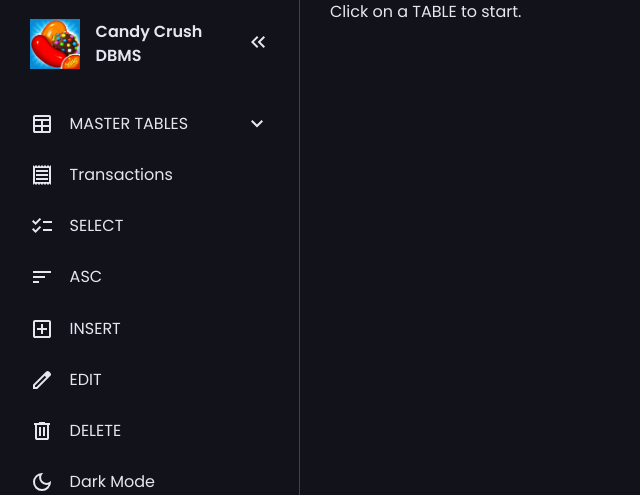
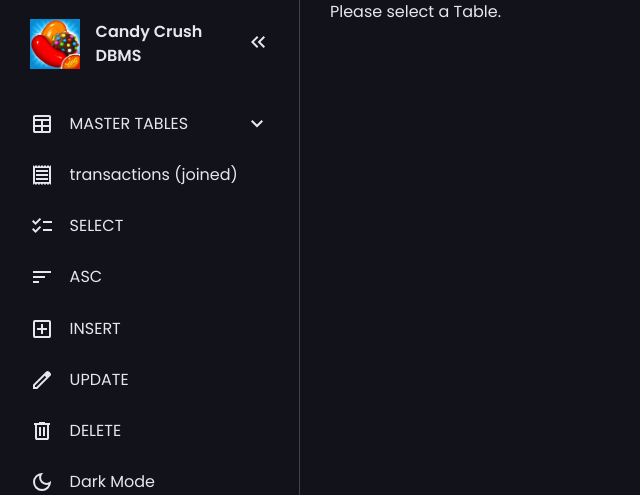
Before and after one commit to codeaeryl/tb-dbd, a PHP site: page / in a window 1280 px wide. Shown: the top 495 px of the page, without its empty margins (0-640 px from the left). Run offline with PHP 8.4, Linux system fonts and the light colour scheme.

Commit message:
final polish

```diff
--- a/delete_row.php
+++ b/delete_row.php
@@ -1,4 +1,5 @@
 <?php
+// DELETE BACK END
 if ($_SERVER['REQUEST_METHOD'] === 'POST' && isset($_POST['table'], $_POST['pk_value'])) {
     $table = preg_replace('/[^a-zA-Z0-9_]/', '', $_POST['table']);
     $pk_value = $_POST['pk_value'];
--- a/get_columns.php
+++ b/get_columns.php
@@ -1,4 +1,5 @@
 <?php
+// SELECT FRONT END
 if ($_SERVER['REQUEST_METHOD'] === 'POST' && isset($_POST['table'])) {
     $table = preg_replace('/[^a-zA-Z0-9_]/', '', $_POST['table']);
 
--- a/get_edit_form.php
+++ b/get_edit_form.php
@@ -1,4 +1,5 @@
 <?php
+// UPDATE FRONT END
 if ($_SERVER['REQUEST_METHOD'] === 'POST' && isset($_POST['table'])) {
     $table = preg_replace('/[^a-zA-Z0-9_]/', '', $_POST['table']);
 
--- a/get_insert_form.php
+++ b/get_insert_form.php
@@ -1,4 +1,5 @@
 <?php
+// INSERT FRONT END
 if ($_SERVER['REQUEST_METHOD'] === 'POST' && isset($_POST['table'])) {
     $table = preg_replace('/[^a-zA-Z0-9_]/', '', $_POST['table']);
 
--- a/get_table_pks.php
+++ b/get_table_pks.php
@@ -1,4 +1,5 @@
 <?php
+// GET PKs for DELETE's DROPDOWN
 ini_set('display_errors', 1);
 error_reporting(E_ALL);
 
--- a/index.php
+++ b/index.php
@@ -17,8 +17,11 @@
     <meta charset="UTF-8">
     <meta name="viewport" content="width=device-width, initial-scale=1.0">
     <title>template</title>
+    <!-- IMPORT style.css -->
     <link rel="stylesheet" href="style.css" type="text/css">
+    <!-- IMPORT index.js NAVBAR, MODE TOGGLE RELATED -->
     <script type="text/javascript" src="index.js" defer></script>
+    <!-- IMPORT Jquery -->
     <script src="https://ajax.googleapis.com/ajax/libs/jquery/3.7.1/jquery.min.js"></script>
 </head>
 <body>
@@ -36,6 +39,7 @@
                     <svg xmlns="http://www.w3.org/2000/svg" height="24px" viewBox="0 -960 960 960" width="24px" fill="#e3e3e3"><path d="M440-240 200-480l240-240 56 56-183 184 183 184-56 56Zm264 0L464-480l240-240 56 56-183 184 183 184-56 56Z"/></svg>
                 </button>
             </li>
+             <!-- TABLES btn -->
             <li>
                 <button onclick=toggleSubMenu(this) class="dropdown-btn" id="master">
                     <svg xmlns="http://www.w3.org/2000/svg" height="24px" viewBox="0 -960 960 960" width="24px" fill="#e3e3e3"><path d="M200-120q-33 0-56.5-23.5T120-200v-560q0-33 23.5-56.5T200-840h560q33 0 56.5 23.5T840-760v560q0 33-23.5 56.5T760-120H200Zm240-240H200v160h240v-160Zm80 0v160h240v-160H520Zm-80-80v-160H200v160h240Zm80 0h240v-160H520v160ZM200-680h560v-80H200v80Z"/></svg>
@@ -57,36 +61,42 @@
                     </div>
                 </ul>
             </li>
+             <!-- Joined transaction btn -->
             <li>
                 <a href="#" class="table-link" data-table="Transactions">
                     <svg xmlns="http://www.w3.org/2000/svg" height="24px" viewBox="0 -960 960 960" width="24px" fill="#e3e3e3"><path d="M120-80v-800l60 60 60-60 60 60 60-60 60 60 60-60 60 60 60-60 60 60 60-60 60 60 60-60v800l-60-60-60 60-60-60-60 60-60-60-60 60-60-60-60 60-60-60-60 60-60-60-60 60Zm120-200h480v-80H240v80Zm0-160h480v-80H240v80Zm0-160h480v-80H240v80Zm-40 404h560v-568H200v568Zm0-568v568-568Z"/></svg>
-                    <span>Transactions</span>
+                    <span>transactions (joined)</span>
                 </a>
             </li>
+            <!-- SELECT btn -->
             <li>
                 <button id="toggle-select-form">
                     <svg xmlns="http://www.w3.org/2000/svg" height="24px" viewBox="0 -960 960 960" width="24px" fill="#e3e3e3"><path d="M222-200 80-342l56-56 85 85 170-170 56 57-225 226Zm0-320L80-662l56-56 85 85 170-170 56 57-225 226Zm298 240v-80h360v80H520Zm0-320v-80h360v80H520Z"/></svg>
                     <span>SELECT</span>
                 </button>
             </li>
+            <!-- ORDER BY btn -->
             <li>
                 <button id="toggle-order-btn">
                     <svg xmlns="http://www.w3.org/2000/svg" height="24px" viewBox="0 -960 960 960" width="24px" fill="#e3e3e3"><path d="M120-240v-80h240v80H120Zm0-200v-80h480v80H120Zm0-200v-80h720v80H120Z"/></svg>
                     <span>ASC</span>
                 </button>
             </li>
+            <!-- INSERT INTO btn -->
             <li>
                 <button id="toggle-insert-form">
                     <svg xmlns="http://www.w3.org/2000/svg" height="24px" viewBox="0 -960 960 960" width="24px" fill="#e3e3e3"><path d="M440-280h80v-160h160v-80H520v-160h-80v160H280v80h160v160ZM200-120q-33 0-56.5-23.5T120-200v-560q0-33 23.5-56.5T200-840h560q33 0 56.5 23.5T840-760v560q0 33-23.5 56.5T760-120H200Zm0-80h560v-560H200v560Zm0-560v560-560Z"/></svg>
                     <span>INSERT</span>
                 </button>
             </li>
+             <!-- UPDATE btn -->
             <li>
                 <button id="toggle-edit-form">
                     <svg xmlns="http://www.w3.org/2000/svg" height="24px" viewBox="0 -960 960 960" width="24px" fill="#e3e3e3"><path d="M200-200h57l391-391-57-57-391 391v57Zm-80 80v-170l528-527q12-11 26.5-17t30.5-6q16 0 31 6t26 18l55 56q12 11 17.5 26t5.5 30q0 16-5.5 30.5T817-647L290-120H120Zm640-584-56-56 56 56Zm-141 85-28-29 57 57-29-28Z"/></svg>
-                    <span>EDIT</span>
+                    <span>UPDATE</span>
                 </button>
             </li>
+             <!-- DELETE btn -->
             <li>
                 <button id="toggle-delete-form">
                     <svg xmlns="http://www.w3.org/2000/svg" height="24px" viewBox="0 -960 960 960" width="24px" fill="#e3e3e3"><path d="M280-120q-33 0-56.5-23.5T200-200v-520h-40v-80h200v-40h240v40h200v80h-40v520q0 33-23.5 56.5T680-120H280Zm400-600H280v520h400v-520ZM360-280h80v-360h-80v360Zm160 0h80v-360h-80v360ZM280-720v520-520Z"/></svg>
@@ -94,7 +104,7 @@
                 </button>
 
             </li>
-            <!--Toggle Mode-->
+            <!--Toggle DARK/LIGHT Mode-->
             <li>
                 <button onclick=toggleMode() id="toggle-mode-btn">
                     <svg xmlns="http://www.w3.org/2000/svg" height="24px" viewBox="0 -960 960 960" width="24px" fill="#e3e3e3"><path id="mode-path" d="M480-120q-150 0-255-105T120-480q0-150 105-255t255-105q14 0 27.5 1t26.5 3q-41 29-65.5 75.5T444-660q0 90 63 153t153 63q55 0 101-24.5t75-65.5q2 13 3 26.5t1 27.5q0 150-105 255T480-120Zm0-80q88 0 158-48.5T740-375q-20 5-40 8t-40 3q-123 0-209.5-86.5T364-660q0-20 3-40t8-40q-78 32-126.5 102T200-480q0 116 82 198t198 82Zm-10-270Z"/></svg>
@@ -105,8 +115,9 @@
     </nav>
     <main style="position: relative;">
         <div id="container">
-            Click on a TABLE to start.
+            Please select a Table.
         </div>
+        <!-- FUCTION forms -->
         <div id="select-form-container" class="form-container" style="display : none;"></div>
         <div id="insert-form-container" class="form-container" style="display: none;"></div>
         <div id="edit-form-container" class="form-container" style="display: none;"></div>
@@ -121,6 +132,7 @@
             </form>
         </div>
     </main>
+    <!-- main Jquery SCRIPT DATABASE RELATED-->
     <script>
 let currentTable = '';
 $(document).ready(function() {
@@ -128,11 +140,11 @@
         e.preventDefault();
         currentTable = $(this).data('table');
         closeAllSubMenus()
-        // Load and display table
         $.post('load_table.php', { table: currentTable }, function (response) {
             $('#container').html(response);
         });
-         $('#toggle-select-form').html(`
+        // Update side btns
+        $('#toggle-select-form').html(`
         <svg xmlns="http://www.w3.org/2000/svg" height="24px" viewBox="0 -960 960 960" width="24px" fill="#e3e3e3"><path d="M222-200 80-342l56-56 85 85 170-170 56 57-225 226Zm0-320L80-662l56-56 85 85 170-170 56 57-225 226Zm298 240v-80h360v80H520Zm0-320v-80h360v80H520Z"/></svg>
         <span>SELECT ${currentTable}</span>
         `);
@@ -140,22 +152,26 @@
         <svg xmlns="http://www.w3.org/2000/svg" height="24px" viewBox="0 -960 960 960" width="24px" fill="#e3e3e3"><path d="M440-280h80v-160h160v-80H520v-160h-80v160H280v80h160v160ZM200-120q-33 0-56.5-23.5T120-200v-560q0-33 23.5-56.5T200-840h560q33 0 56.5 23.5T840-760v560q0 33-23.5 56.5T760-120H200Zm0-80h560v-560H200v560Zm0-560v560-560Z"/></svg>
         <span>INSERT ${currentTable}</span>
         `);
-         // Show Edit button
         $('#toggle-edit-form').html(`
         <svg xmlns="http://www.w3.org/2000/svg" height="24px" viewBox="0 -960 960 960" width="24px" fill="#e3e3e3"><path d="M200-200h57l391-391-57-57-391 391v57Zm-80 80v-170l528-527q12-11 26.5-17t30.5-6q16 0 31 6t26 18l55 56q12 11 17.5 26t5.5 30q0 16-5.5 30.5T817-647L290-120H120Zm640-584-56-56 56 56Zm-141 85-28-29 57 57-29-28Z"/></svg>
         <span>EDIT ${currentTable}</span>
         `);
-        // Load insert form
+        $('#toggle-delete-form').html(`
+        <svg xmlns="http://www.w3.org/2000/svg" height="24px" viewBox="0 -960 960 960" width="24px" fill="#e3e3e3"><path d="M280-120q-33 0-56.5-23.5T200-200v-520h-40v-80h200v-40h240v40h200v80h-40v520q0 33-23.5 56.5T680-120H280Zm400-600H280v520h400v-520ZM360-280h80v-360h-80v360Zm160 0h80v-360h-80v360ZM280-720v520-520Z"/></svg>
+        <span>DELETE ${currentTable}</span>
+        `);
+        //Refresh forms
         $.post('get_insert_form.php', { table: currentTable }, function (response) {
             $('#insert-form-container').html(response);
         });
-        // Load Edit form
         $.post('get_edit_form.php', { table: currentTable }, function (response) {
             $('#edit-form-container').html(response).hide();
         });
     });
+
+    // Form visibility
     function toggleForm(formIdToShow) {
-        $('.form-container').not(`#${formIdToShow}`).slideUp(); // Hide others
+        $('.form-container').not(`#${formIdToShow}`).slideUp();
 
         const target = $(`#${formIdToShow}`);
         target.slideToggle(); // Toggle selected form
@@ -165,11 +181,12 @@
     $(document).on('click', '#toggle-edit-form', () => toggleForm('edit-form-container'));
     $(document).on('click', '#toggle-delete-form', () => toggleForm('delete-form-container'));
 
-    // Optional: hide all forms on table switch
+    // hide all forms on table switch
     $(document).on('click', '.table-link', () => {
         $('.form-container').slideUp();
     });
-     // Handle edit form submission
+
+     // EDIT FORM
     $(document).on('submit', '#edit-form', function (e) {
         e.preventDefault();
         $.ajax({
@@ -185,7 +202,8 @@
             }
         });
     });
-    // Delegate form submission
+
+    // Submit EDIT
     $(document).on('submit', '#insert-form', function (e) {
         e.preventDefault();
 
@@ -203,7 +221,8 @@
             }
         });
     });
-    // Load column checkboxes when a table is clicked
+
+    // Load SELECT checkboxes
     $('.table-link').on('click', function (e) {
         e.preventDefault();
         currentTable = $(this).data('table');
@@ -217,13 +236,13 @@
             }
         });
     });
-    // Delegate event after columns are dynamically loaded
+    // SELECT ALL checkbox
     $(document).on('change', '#select-all-columns', function () {
         const checked = $(this).is(':checked');
         $('.column-checkbox').prop('checked', checked);
     });
 
-    // Handle submit
+    // Submit SELECT
     $(document).on('submit', '#select-form', function (e) {
         e.preventDefault();
         let selected = [];
@@ -251,15 +270,16 @@
             }
         });
     });
+
+    // ORDER BY
     let currentOrder = 'asc';
-
     $('#toggle-order-btn').on('click', function () {
         currentOrder = currentOrder === 'asc' ? 'desc' : 'asc';
+        // UPDATE ORDER side btn
         $(this).html(`
         <svg xmlns="http://www.w3.org/2000/svg" height="24px" viewBox="0 -960 960 960" width="24px" fill="#e3e3e3"><path d="M120-240v-80h240v80H120Zm0-200v-80h480v80H120Zm0-200v-80h720v80H120Z"/></svg>
         <span>${currentOrder.toUpperCase()}</span>
         `);
-
         $.ajax({
             type: 'POST',
             url: 'load_table.php',
@@ -272,6 +292,8 @@
             }
         });
     });
+
+    // UPDATE EDIT <input>s
     $(document).on('change', '#primary-key', function () {
         const pkField = $(this).data('field');
         const pkValue = $(this).val();
@@ -302,12 +324,11 @@
             }
         });
     });
+
     let primaryKeyCache = {}; // To avoid re-fetching PK multiple times
-
+    // DELETE PK Dropdowns
     $('#toggle-delete-form').on('click', function () {
-
-    $('#delete-table').val(currentTable); // ✅ SET table name
-
+    $('#delete-table').val(currentTable);
     $.post('get_table_pks.php', { table: currentTable }, function (res) {
         try {
         const parsed = JSON.parse(res);
@@ -321,16 +342,13 @@
         console.log('Raw:', res);
         }
     });
-
+    // Submit DELETE
     $('#delete-form').on('submit', function (e) {
             e.preventDefault();
             const formData = $(this).serialize();
-
-            console.log('Submitting:', formData); // ✅ MUST print correct values
-
             $.post('delete_row.php', formData, function (response) {
                 alert(response);
-                $('.table-link[data-table="' + currentTable + '"]').click(); // reload table
+                $('.table-link[data-table="' + currentTable + '"]').click();
             });
         });
     });
--- a/insert_data.php
+++ b/insert_data.php
@@ -1,4 +1,5 @@
 <?php
+// INSERT BACK END
 if ($_SERVER['REQUEST_METHOD'] === 'POST' && isset($_POST['table'])) {
     $table = preg_replace('/[^a-zA-Z0-9_]/', '', $_POST['table']);
     unset($_POST['table']);
--- a/load_table.php
+++ b/load_table.php
@@ -1,4 +1,5 @@
 <?php
+// LOAD TABLE FRONT END
 if ($_SERVER['REQUEST_METHOD'] === 'POST' && isset($_POST['table'])) {
 $table = preg_replace('/[^a-zA-Z0-9_]/', '', $_POST['table']);
 $columns = '*';
--- a/update_row.php
+++ b/update_row.php
@@ -1,4 +1,5 @@
 <?php
+// UPDATE BACK END
 if ($_SERVER['REQUEST_METHOD'] === 'POST' && isset($_POST['table'])) {
     $table = preg_replace('/[^a-zA-Z0-9_]/', '', $_POST['table']);
     unset($_POST['table']);
```
Lines whose indentation alone changed are shown as unchanged.
